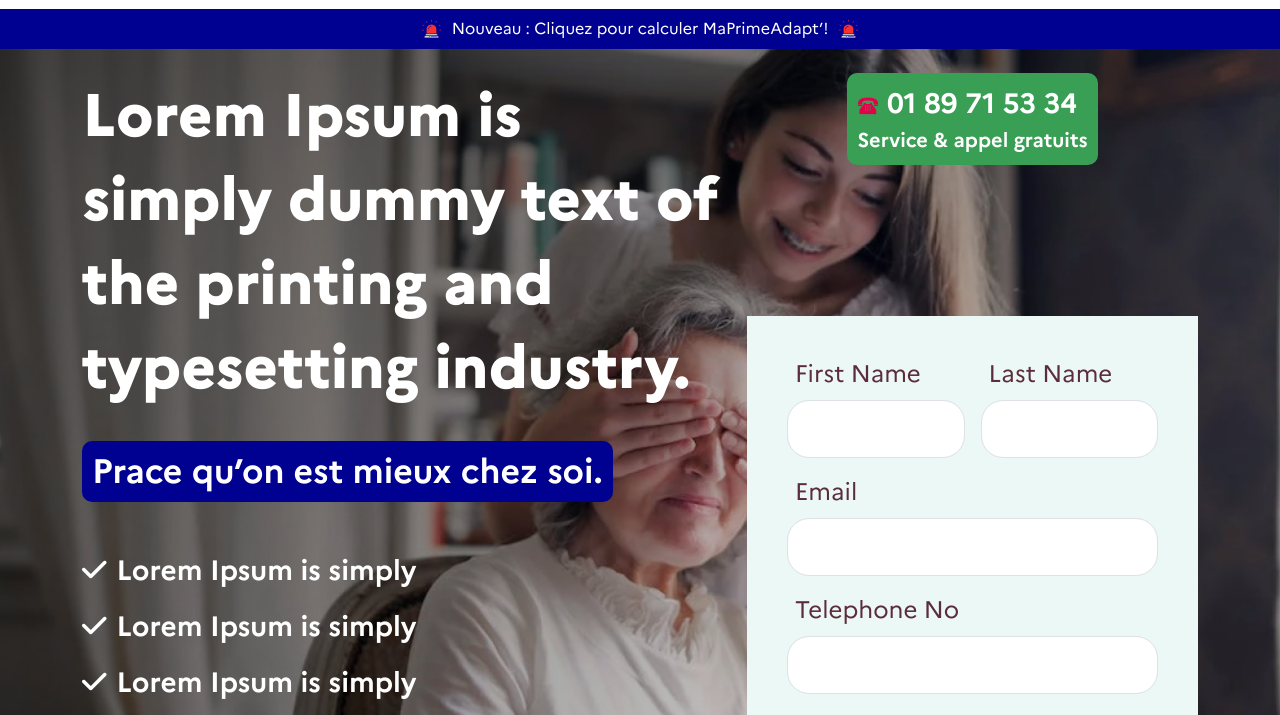
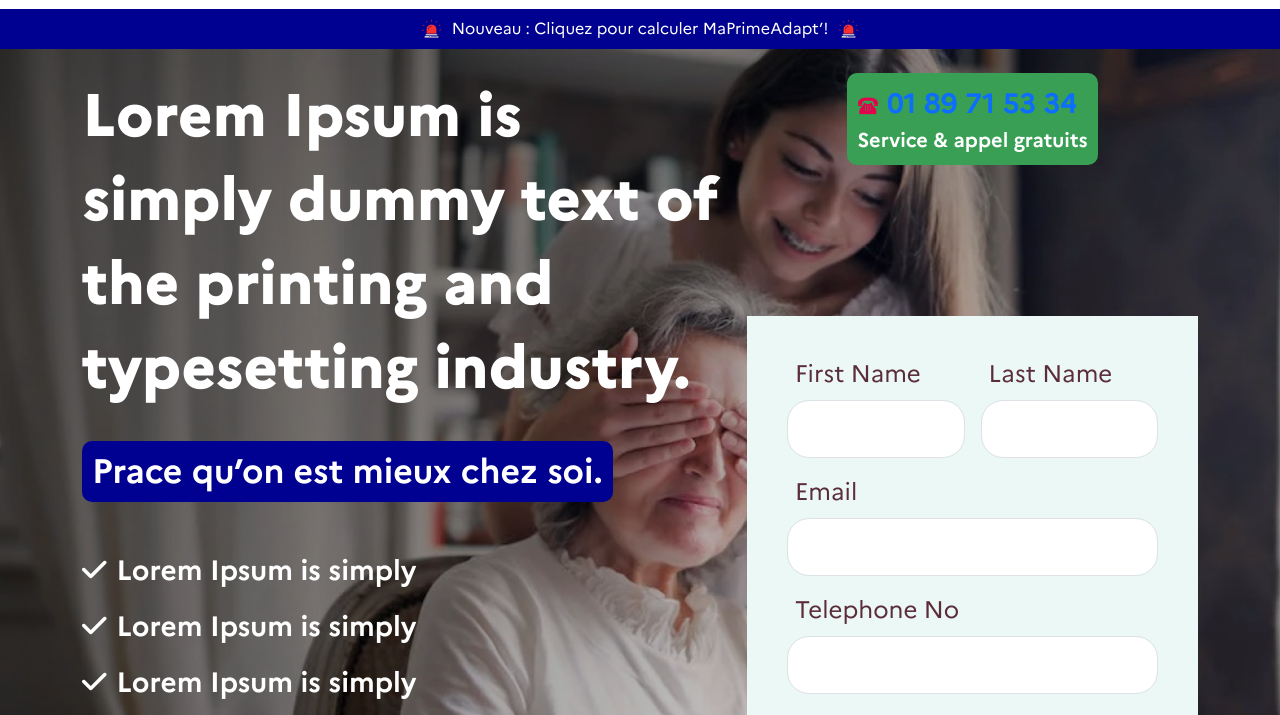
Before and after one commit to gmsakibursabbir/logiadapt, a plain HTML site: page index.html in a window 1280 px wide. Shown: the part 85-800 px from the top of the page. Drawn offline with nearby package versions, Linux system fonts and the light colour scheme.

Commit message:
Update index.html

```diff
--- a/index.html
+++ b/index.html
@@ -85,17 +85,17 @@
                         </div>
                         <div class="h-100 d-flex justify-content-center align-items-center">
                             <a href="#" class="btn p-17">OBTENIR UNE ESTIMATION GRATUITE</a>
-                          </div>
+                        </div>
 
                     </div>
 
                 </div>
                 <div class="col-lg-5 d-flex flex-column">
                     <div class="h-100 d-flex justify-content-center align-items-start">
-                        <div class="mini-contant-hero mt-4">
+                        <a href="tel:01 89 71 53 34" class="mini-contant-hero mt-4">
                             <p class="p6"><img src="./images/phone.png" class="img-fluid" alt=""> 01 89 71 53 34</p>
                             <p class="p2">Service & appel gratuits</p>
-                        </div>
+                        </a>
                     </div>
 
                     <div class="h-100 d-flex justify-content-center align-items-end">
@@ -631,6 +631,15 @@
     <!-- === FOOTER END === -->
 
 
+
+
+
+
+
+
+
+
+
     <!-- JAVASCRIPT -->
     <script src="https://kit.fontawesome.com/386ddf576b.js" crossorigin="anonymous"></script>
     <script src="https://cdn.jsdelivr.net/npm/bootstrap@5.3.2/dist/js/bootstrap.bundle.min.js"
```
